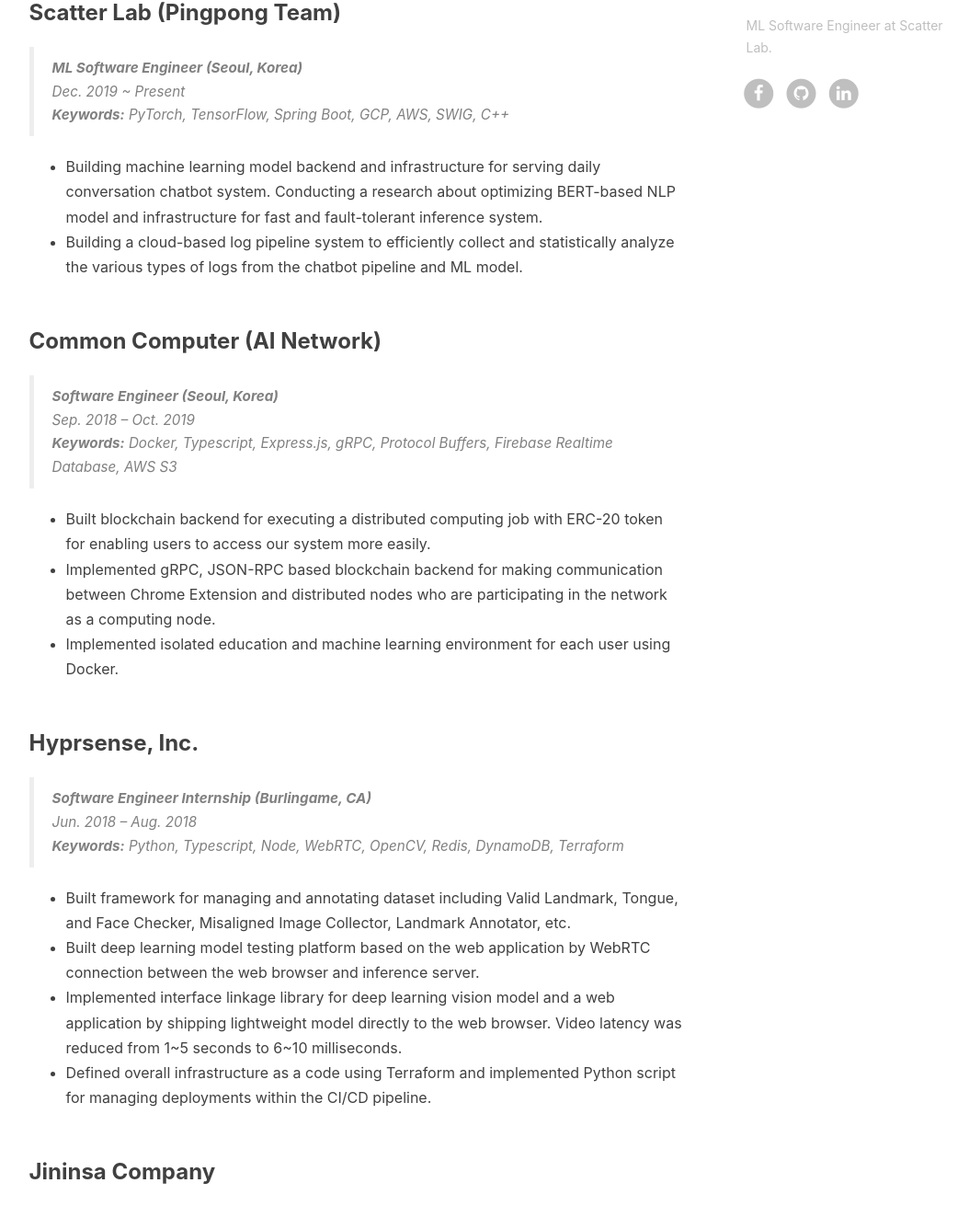
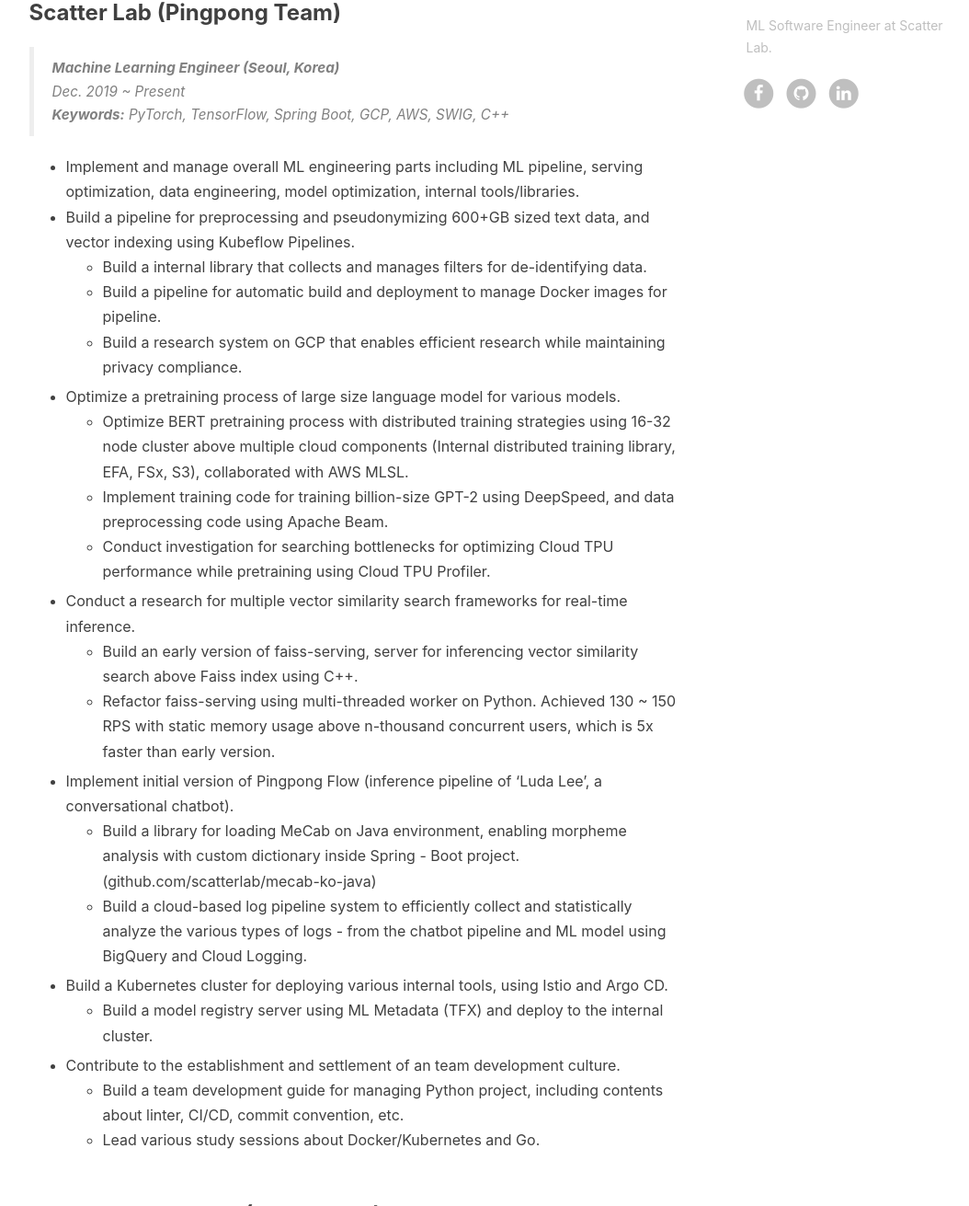
Before and after one commit to harrydrippin/harrydrippin.github.io, a Jekyll site: the page built from about.html, in a window 1280 px wide and 1400 px high, scrolled down 781 px, cut to the strip 89-1400 px from the top of the window. Shown: the whole strip at 92% size, without its empty margins (136-1190 px from the left). Built offline with Jekyll 4.4.1, drawn with Linux system fonts in a browser that asks for light colours; nearby versions of some CDN libraries; comment, search, counter and statistics services are not loaded.

Commit message:
Update about page
Signed-off-by: Seunghwan Hong <harrydrippin@gmail.com>

```diff
--- a/_includes/about/en.md
+++ b/_includes/about/en.md
@@ -10,11 +10,29 @@
 
 ### Scatter Lab (Pingpong Team)
 
-> **ML Software Engineer (Seoul, Korea)** <br>
+> **Machine Learning Engineer (Seoul, Korea)** <br>
 > Dec. 2019 ~ Present <br> **Keywords:** PyTorch, TensorFlow, Spring Boot, GCP, AWS, SWIG, C++
 
--   Building machine learning model backend and infrastructure for serving daily conversation chatbot system. Conducting a research about optimizing BERT-based NLP model and infrastructure for fast and fault-tolerant inference system.
--   Building a cloud-based log pipeline system to efficiently collect and statistically analyze the various types of logs from the chatbot pipeline and ML model.
+- Implement and manage overall ML engineering parts including ML pipeline, serving optimization, data engineering, model optimization, internal tools/libraries.
+- Build a pipeline for preprocessing and pseudonymizing 600+GB sized text data, and vector indexing using Kubeflow Pipelines.
+    - Build a internal library that collects and manages filters for de-identifying data.
+    - Build a pipeline for automatic build and deployment to manage Docker images for pipeline.
+    - Build a research system on GCP that enables efficient research while maintaining privacy compliance.
+- Optimize a pretraining process of large size language model for various models.
+    - Optimize BERT pretraining process with distributed training strategies using 16-32 node cluster above multiple cloud components (Internal distributed training library, EFA, FSx, S3), collaborated with AWS MLSL.
+    - Implement training code for training billion-size GPT-2 using DeepSpeed, and data preprocessing code using Apache Beam.
+    - Conduct investigation for searching bottlenecks for optimizing Cloud TPU performance while pretraining using Cloud TPU Profiler.
+- Conduct a research for multiple vector similarity search frameworks for real-time inference.
+    - Build an early version of faiss-serving, server for inferencing vector similarity search above Faiss index using C++.
+    - Refactor faiss-serving using multi-threaded worker on Python. Achieved 130 ~ 150 RPS with static memory usage above n-thousand concurrent users, which is 5x faster than early version.
+- Implement initial version of Pingpong Flow (inference pipeline of 'Luda Lee’, a conversational chatbot).
+    - Build a library for loading MeCab on Java environment, enabling morpheme analysis with custom dictionary inside Spring - Boot project. (github.com/scatterlab/mecab-ko-java)
+    - Build a cloud-based log pipeline system to efficiently collect and statistically analyze the various types of logs - from the chatbot pipeline and ML model using BigQuery and Cloud Logging.
+- Build a Kubernetes cluster for deploying various internal tools, using Istio and Argo CD.
+    - Build a model registry server using ML Metadata (TFX) and deploy to the internal cluster.
+- Contribute to the establishment and settlement of an team development culture.
+    - Build a team development guide for managing Python project, including contents about linter, CI/CD, commit convention, etc.
+    - Lead various study sessions about Docker/Kubernetes and Go.
 
 ### Common Computer (AI Network)
 
```
